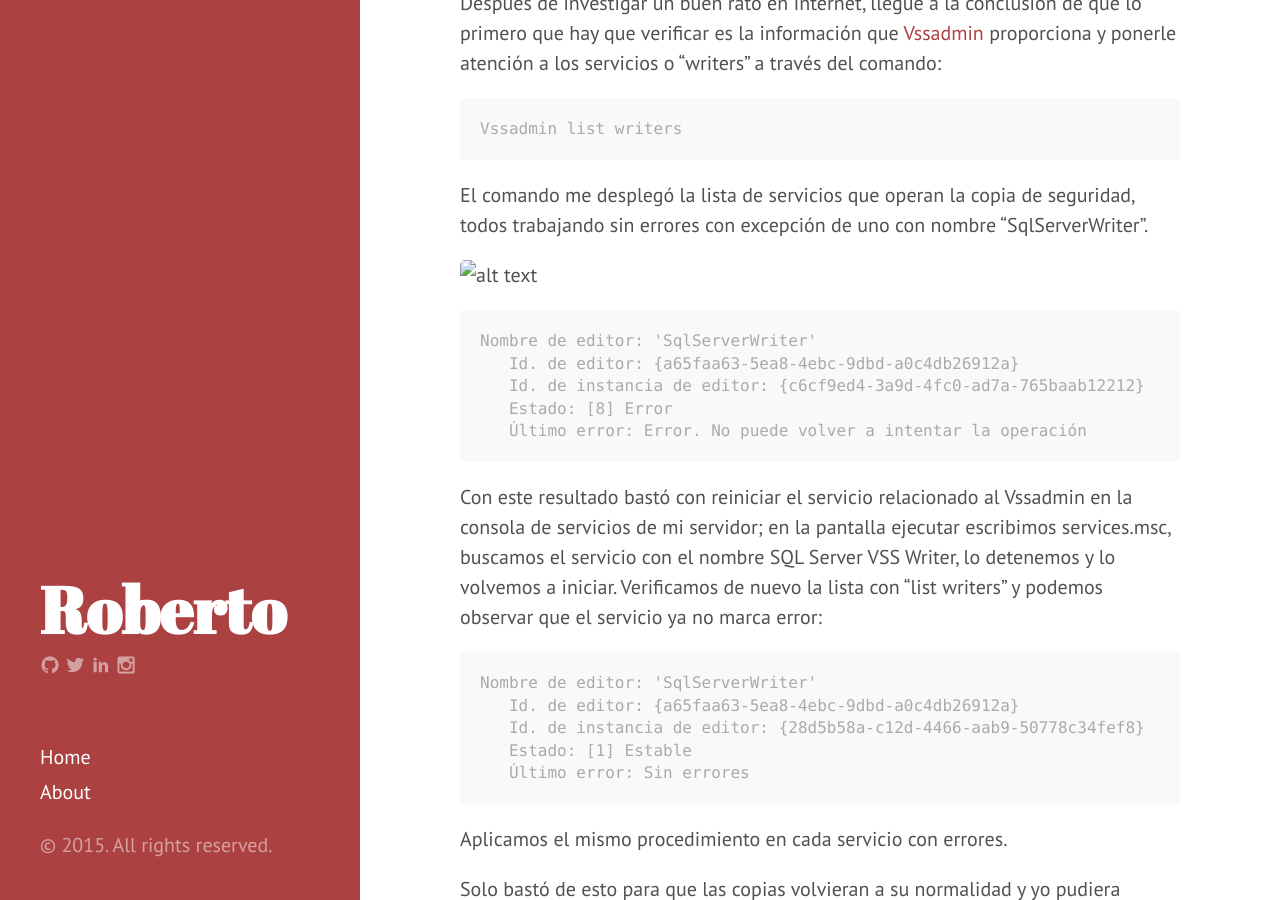
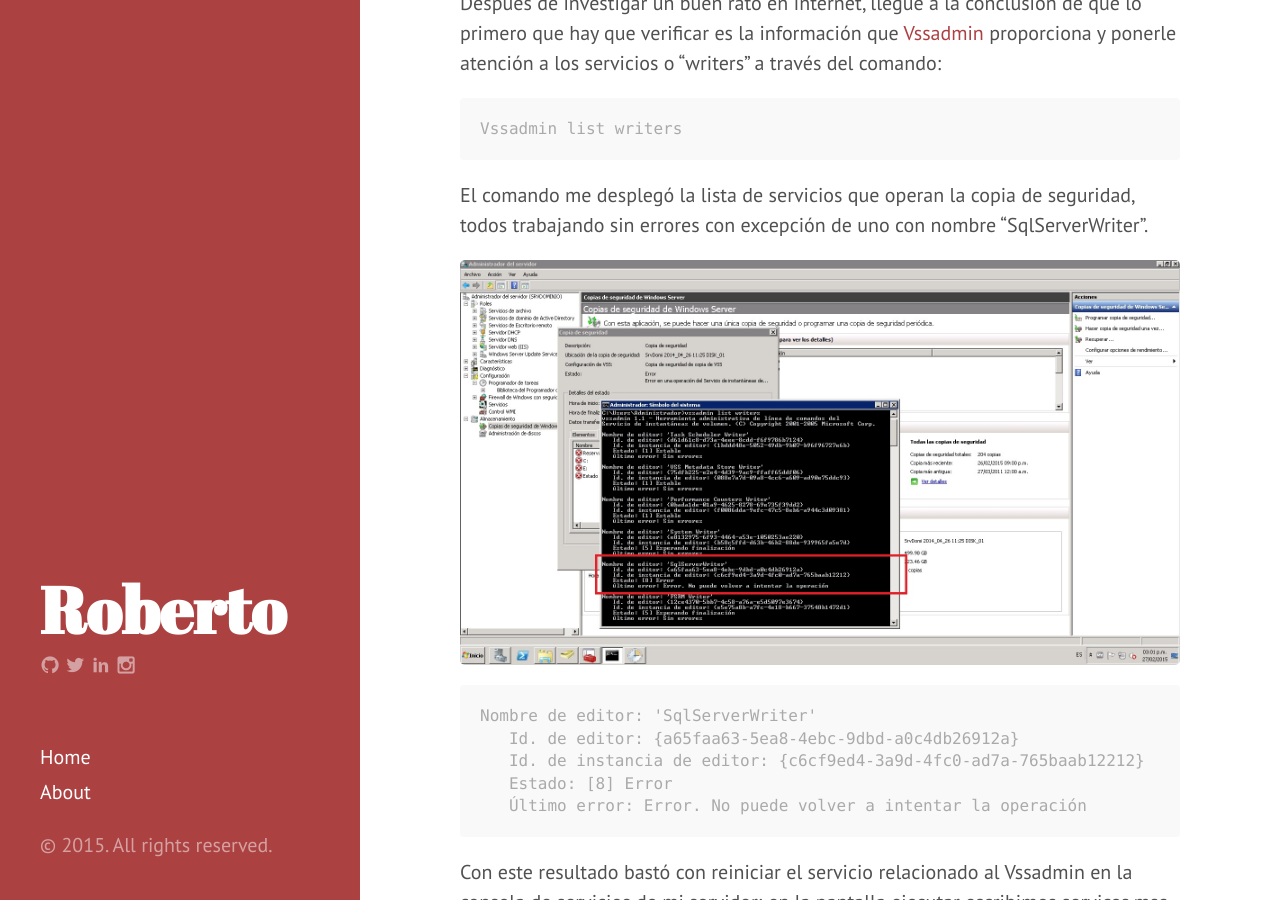
Before and after one commit to robertoramirez/robertoramirez.github.io, a Jekyll site: the page built from _posts/2015-02-27-error-0x800423F4.md, in a window 1280 px wide and 900 px high, scrolled down 1188 px. Built offline with Jekyll 4.4.1, drawn with Linux system fonts in a browser that asks for light colours; Markdown is read by kramdown in place of the engine named in the settings.

Commit message:
Actualizando ruta relativa

````diff
--- a/_posts/2015-02-27-error-0x800423F4.md
+++ b/_posts/2015-02-27-error-0x800423F4.md
@@ -26,7 +26,7 @@ Vssadmin list writers
 
 El comando me desplegó la lista de servicios que operan la copia de seguridad, todos trabajando sin errores con excepción de uno con nombre "SqlServerWriter".
 
-![alt text](public/assets/sqlserverwriter-error.png)
+![alt text](/public/assets/sqlserverwriter-error.png)
 
 ``` console
 Nombre de editor: 'SqlServerWriter'
````
